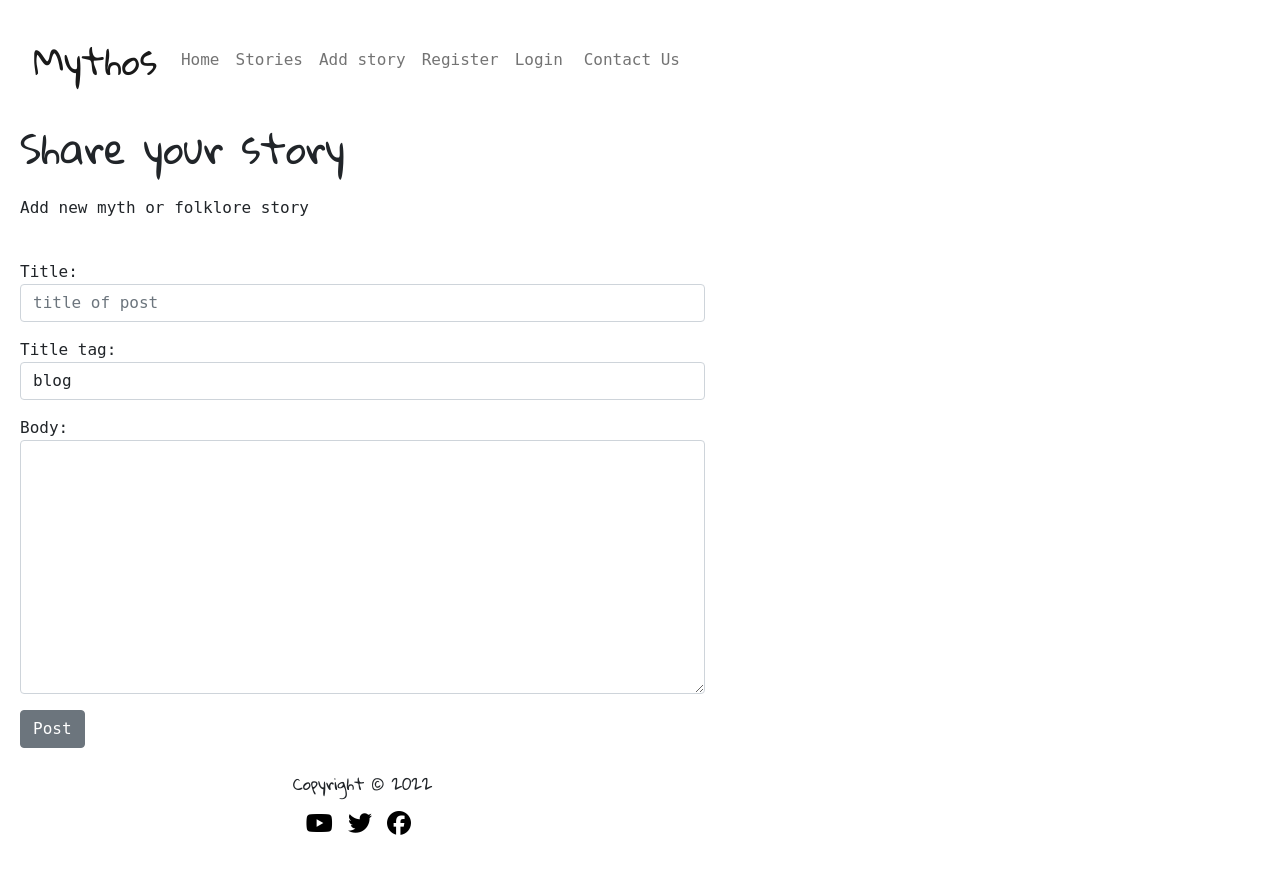
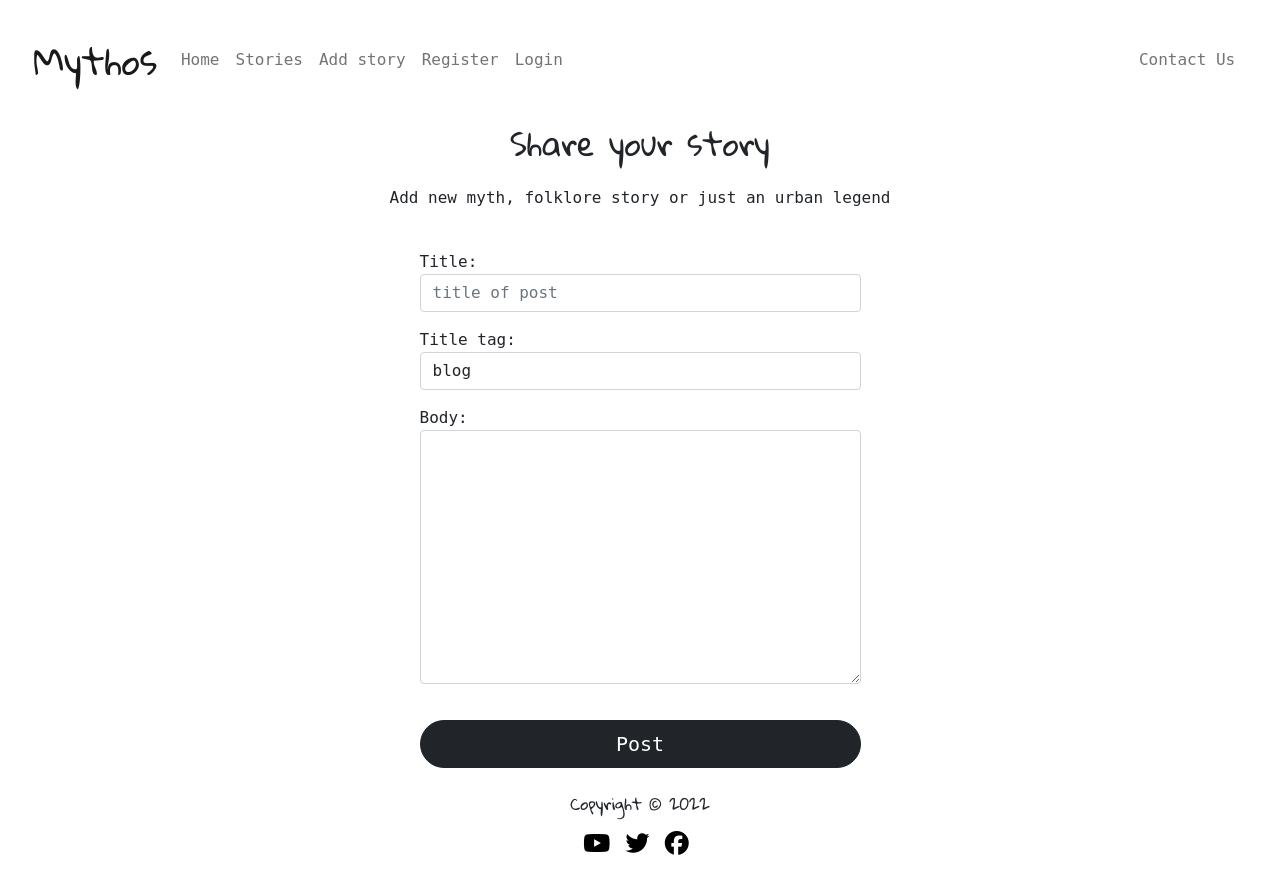
Before and after one commit to AMartins87/mythos, a Django app: page /new-post/ in a window 1280 px wide. Before the commit the page ends 835 px from the top, so only its background shows below. Run offline with Django 3.2, Linux system fonts and the light colour scheme; some libraries are stand-ins or nearby versions.

Commit message:
Changed button styling on all pages. Made migrations

```diff
--- a/static/css/style.css
+++ b/static/css/style.css
@@ -30,6 +30,10 @@
 .navbar-brand {
     padding-left: 0.1rem;
     font-size: 2.25rem;
+}
+
+.h-100 {
+    width: auto;
 }
 
 .sticky-top {
@@ -98,7 +102,7 @@
 .hero-text {
     text-align: center;
     position: absolute;
-    top: 25%;
+    top: 50%;
     left: 50%;
     padding: 6px;
     color: white;
@@ -114,7 +118,11 @@
 }
 
 .btn-light {
-    margin-bottom: 15px;
+    margin-bottom: 5px;
+}
+
+.btn {
+    margin-top: 20px;
 }
 
 /* Latest stories section */
--- a/templates/add_comment.html
+++ b/templates/add_comment.html
@@ -12,7 +12,9 @@
         {% csrf_token %}
 
         {{ form.as_p }}
-        <button class="btn btn-dark">Add comment</button>
+        <div class="d-grid">
+            <button class="btn btn-dark">Add comment</button>
+        </div>
     </form>
 </div>
 
--- a/templates/add_post.html
+++ b/templates/add_post.html
@@ -3,8 +3,8 @@
 
 {% block content %}
 
-<h1 class="my-4">Share your story</h1>
-<p>Add new myth or folklore story</p>
+<h2 class="my-4">Share your story</h2>
+<p>Add new myth, folklore story or just an urban legend</p>
 <br>
 
 <div class="form-group">
@@ -13,8 +13,9 @@
         {% csrf_token %}
         {{ form.media }}
         {{ form.as_p }}
-
-        <button class="btn btn-secondary">Post</button>
+        <div class="d-grid">
+            <button class="btn btn-dark btn-lg">Post</button>
+        </div>
     </form>
 </div>
 <script>
--- a/templates/base.html
+++ b/templates/base.html
@@ -15,7 +15,7 @@
     <title>{% block title %} {% endblock %}</title>
 </head>
 
-<body class="d-flex flex-column h-100 main-bg">
+<body class="d-flex align-items-center flex-column h-100 main-bg">
     <!-- Navigation -->
     <nav class="navbar navbar-expand-lg navbar-light navbar-expand{-sm|-md|-lg|-xl|-xxl} sticky-top nav-bg">
         <div class="container-fluid">
--- a/templates/contact.html
+++ b/templates/contact.html
@@ -2,6 +2,7 @@
 {% block title %} {% endblock %}
 
 {% block content %}
+<h2 class="my-4">Contact Us</h2>
 <!-- Wrapper container -->
 <div class="container py-4">
 
--- a/templates/delete_post.html
+++ b/templates/delete_post.html
@@ -5,7 +5,7 @@
 
 {% block content %}
 
-<h1 class="my-4"> Delete: {{post.title}}</h1>
+<h2 class="my-4"> Delete: {{post.title}}</h2>
 
 <div class="form-group">
     <form method="POST">
--- a/templates/index.html
+++ b/templates/index.html
@@ -6,16 +6,17 @@
 
 <div class="container-fluid hero-image mh-50"
     style="height:332px;
-     background-image:url('https://res.cloudinary.com/mythos/image/upload/v1656258705/naja-bertolt-jensen-GtTNR-nxbK4-unsplash_exwkkw.jpg') ;" >
+     background-image:url('https://res.cloudinary.com/mythos/image/upload/v1656758722/background-image_j2nkcs.jpg') ;" >
     <div class="hero-text">
         <h1 class="text-center page-title">Welcome to Mythos</h1>
 
-        <p class="text-center">You can find here myths, legends and folklore stories from all over the world.<br/>
+        <p class="text-center">You can find here myths, legends and folklore stories from all over the world.<br>
         {% if user.is_authenticated %}
             <a href="{% url 'logout' %}">
                 <button class="btn btn-light btn-login-register">Logout</button>
             </a>
            {% else %}
+
             <a href="{% url 'login' %}" class="btn btn-light btn-login-register">Login/Register
             </a>
             {% endif %}</p>
--- a/templates/udpate_post.html
+++ b/templates/udpate_post.html
@@ -5,7 +5,7 @@
 
 {% block content %}
 
-<h1 class="my-4"> Update the Post</h1>
+<h2 class="my-4"> Update the Post</h2>
 
 <div class="form-group">
     <form method="POST">
```
Also changed, not shown: users/templates/registration/login.html (+7 -4 lines), users/templates/registration/register.html (+7 -4 lines), blog/migrations/0004_alter_post_likes.py (added).
